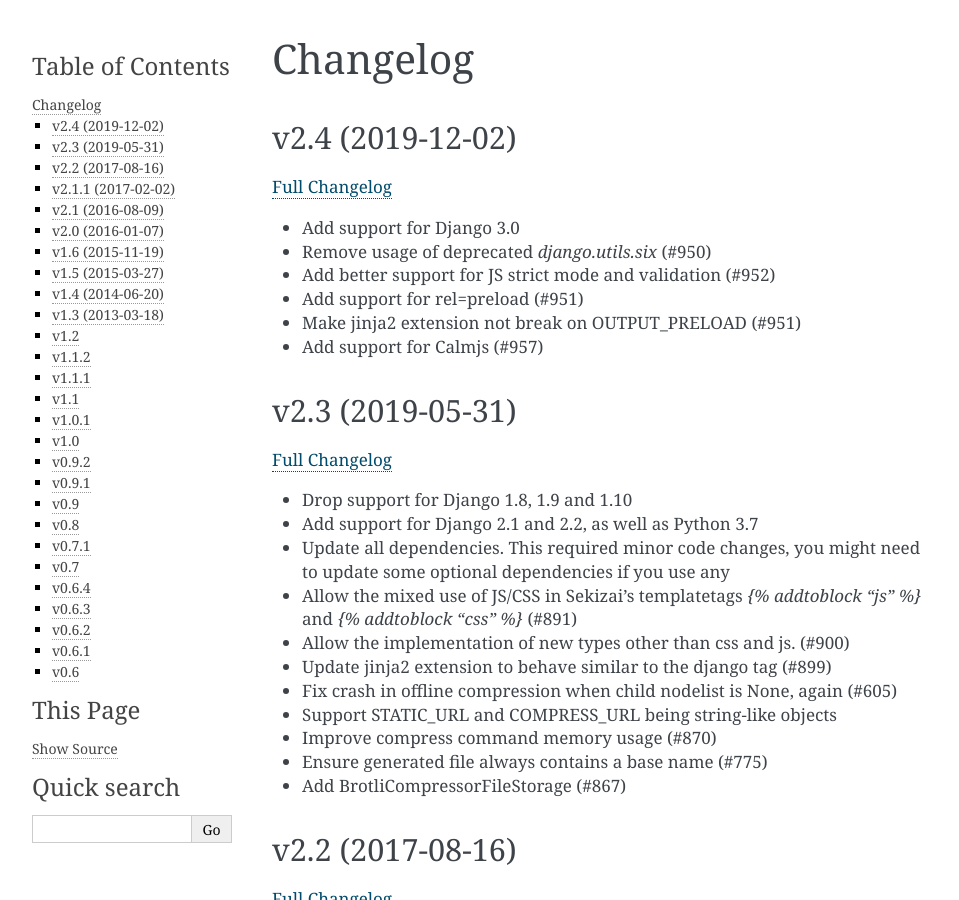
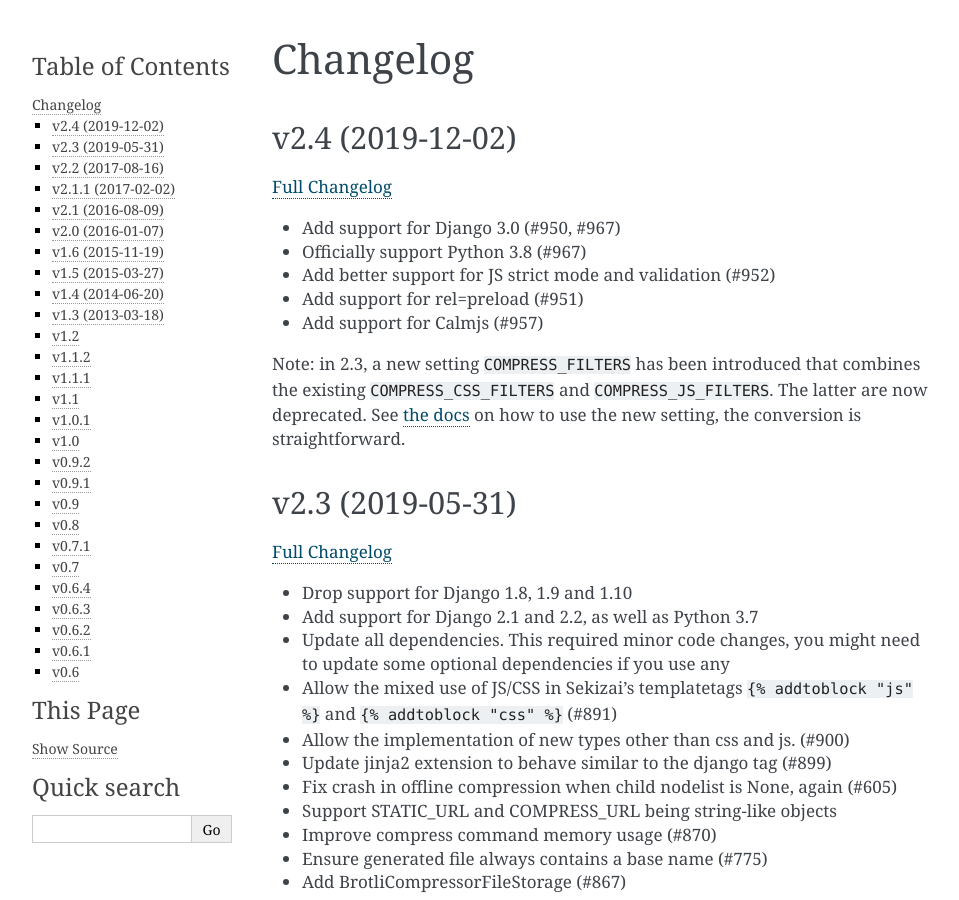
Before and after one commit to django-compressor/django-compressor, a Sphinx documentation site: the page built from docs/changelog.txt, in a window 1280 px wide and 900 px high. Shown: the whole window, without its empty margins (148-1107 px from the left). Built offline with Sphinx 7.4.7, drawn with Linux system fonts in a browser that asks for light colours.

Commit message:
Tweak 2.4 release notes. Add note about COMPRESS_FILTERS that was added in 2.3.

```diff
--- a/docs/changelog.txt
+++ b/docs/changelog.txt
@@ -6,12 +6,13 @@ v2.4 (2019-12-02)
 
 `Full Changelog <https://github.com/django-compressor/django-compressor/compare/2.3...2.4>`_
 
-- Add support for Django 3.0
-- Remove usage of deprecated `django.utils.six` (#950)
+- Add support for Django 3.0 (#950, #967)
+- Officially support Python 3.8 (#967)
 - Add better support for JS strict mode and validation (#952)
 - Add support for rel=preload (#951)
-- Make jinja2 extension not break on OUTPUT_PRELOAD (#951)
 - Add support for Calmjs (#957)
+
+Note: in 2.3, a new setting ``COMPRESS_FILTERS`` has been introduced that combines the existing ``COMPRESS_CSS_FILTERS`` and ``COMPRESS_JS_FILTERS``. The latter are now deprecated. See `the docs <https://django-compressor.readthedocs.io/en/stable/settings/#django.conf.settings.COMPRESS_FILTERS>`_ on how to use the new setting, the conversion is straightforward.
 
 v2.3 (2019-05-31)
 -----------------
@@ -21,7 +22,7 @@ v2.3 (2019-05-31)
 - Drop support for Django 1.8, 1.9 and 1.10
 - Add support for Django 2.1 and 2.2, as well as Python 3.7
 - Update all dependencies. This required minor code changes, you might need to update some optional dependencies if you use any
-- Allow the mixed use of JS/CSS in Sekizai's templatetags `{% addtoblock "js" %}` and `{% addtoblock "css" %}` (#891)
+- Allow the mixed use of JS/CSS in Sekizai's templatetags ``{% addtoblock "js" %}`` and ``{% addtoblock "css" %}`` (#891)
 - Allow the implementation of new types other than css and js. (#900)
 - Update jinja2 extension to behave similar to the django tag (#899)
 - Fix crash in offline compression when child nodelist is None, again (#605)
```
